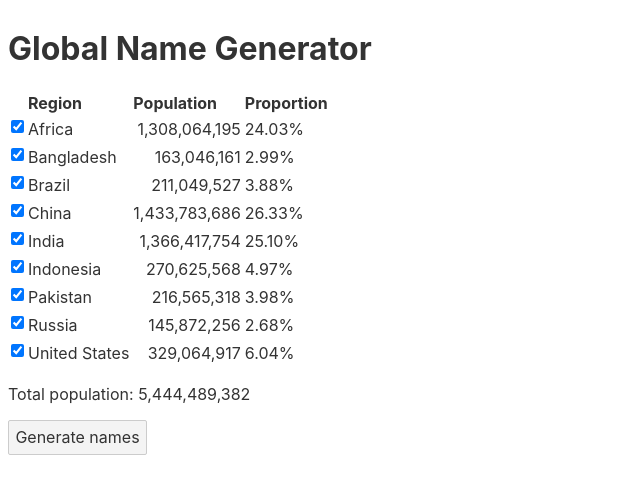
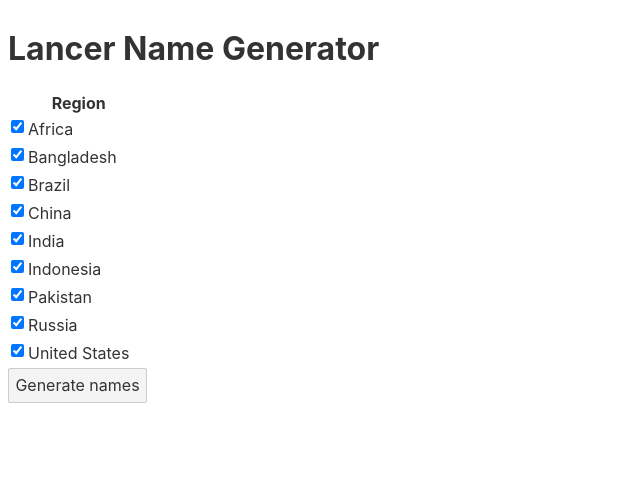
Before and after one commit to DawnPaladin/lancer-name-generator, a Svelte app: page / in a window 1280 px wide. Shown: the top 494 px of the page, without its empty margins (0-640 px from the left). Built offline with nearby package versions, Linux system fonts and the light colour scheme.

Commit message:
Remove population counting to increase name diversity

```diff
--- a/src/App.svelte
+++ b/src/App.svelte
@@ -1,5 +1,5 @@
 <script>
-	import PopulationRow from './components/PopulationRow.svelte';
+	import RegionRow from './components/RegionRow.svelte';
 	import NameRow from './components/NameRow.svelte';
 
 	import Africa from './regions/Africa.json';
@@ -17,30 +17,21 @@
 	regions.forEach(region => {
 		region.enabled = true;
 	});
-	var totalPopulation = 0;
-
-	function calcPopulation() {
-		totalPopulation = 0;
-		regions.forEach(region => {
-			if (region.enabled) totalPopulation += region.population;
-		});
-		regions = regions;
-	}
+	var multiplierTotal = 0;
 
 	function calcProportion() {
 		regions.forEach(region => {
-			region.proportion = region.enabled ? region.population / totalPopulation : 0;
+			region.proportion = region.enabled ? region.multiplier / multiplierTotal : 0;
 		});
 		regions = regions;
 	}
 
 	function update() {
-		calcPopulation();
 		calcProportion();
 	}
 	update();
 
-	var howManyNames = 100;
+	var howManyNames = 20;
 
 	function generateNames() {
 		names = [];
@@ -50,7 +41,7 @@
 		names = names;
 	}
 	function generateName() {
-		var region = selectRegion();
+		var region = draw(regions);
 		var gender = Math.random() > 0.5 ? "male" : "female";
 		var firstNames = gender == "male" ? region["male-first"] : region["female-first"];
 		var lastNames = region.last;
@@ -61,18 +52,6 @@
 			origin: region.adjective
 		}
 	}
-	function selectRegion() {
-		var selector = Math.random() * totalPopulation; // select number between 0 and totalPopulation
-		console.log("Initial selector", selector, regions);
-
-		// subtract population of each region until the number goes negative
-		for (let region of regions) {
-			console.log(region.name, region.enabled, selector)
-			if (region.enabled) selector -= region.population;
-			if (selector < 0) return region;
-		}
-		return regions[regions.length - 1];
-	}
 	function draw(array) { // randomly select from, as in drawing from a deck of cards
 		return array[Math.floor(Math.random() * array.length)];
 	}
@@ -80,32 +59,36 @@
 </script>
 <style>
 	th {
-		text-align: left;
+		/* text-align: left; */
+	}
+	.flex-row {
+		display: flex;
+		flex-direction: row;
 	}
 </style>
 
-<h1>Global Name Generator</h1>
+<h1>Lancer Name Generator</h1>
 
+<div class="flex-row">
+	<div>
 		<table>
 			<thead>
 				<tr>
 					<th></th>
 					<th>Region</th>
-			<th>Population</th>
-			<th>Proportion</th>
 				</tr>
 			</thead>
 			{#each regions as region (region.name)}
-		<PopulationRow region={region} on:regionUpdate={update} />
+				<RegionRow region={region} on:regionUpdate={update} />
 			{/each}
 		</table>
 
-<p>Total population: {totalPopulation.toLocaleString()}</p>
-
 		<button on:click={generateNames}>Generate names</button>
+	</div>
 
 	<div class="names">
 		{#each names as name}
 			<NameRow name={name}/>
 		{/each}
 	</div>
+</div>
--- a/src/components/PopulationRow.svelte
+++ b/src/components/RegionRow.svelte
@@ -15,11 +15,6 @@
 		});
 	}
 </script>
-<style>
-	.align-right {
-		text-align: right;
-	}
-</style>
 
 <tr>
 	<td>
@@ -28,10 +23,4 @@
 	<td>
 		{region.name}
 	</td>
-	<td class="align-right">
-		{region.population.toLocaleString()}
-	</td>
-	<td>
-		{region.proportion.toLocaleString(undefined,{style: 'percent', minimumFractionDigits:2})}
-	</td>
 </tr>
--- a/src/regions/Africa.json
+++ b/src/regions/Africa.json
@@ -1,7 +1,6 @@
 {
 	"name": "Africa",
 	"adjective": "African",
-	"population": 1308064195,
 	"male-first": [
 		"Afram",
 		"Arali",
--- a/src/regions/Bangladesh.json
+++ b/src/regions/Bangladesh.json
@@ -1,7 +1,6 @@
 {
 	"name": "Bangladesh",
 	"adjective": "Bangladeshi",
-	"population": 163046161,
 	"male-first": [
 		"Sumon",
 		"Ahnaf",
--- a/src/regions/China.json
+++ b/src/regions/China.json
@@ -1,7 +1,6 @@
 {
 	"name": "China",
 	"adjective": "Chinese",
-	"population": 1433783686,
 	"male-first": [
 		"Ai",
 		"Aiguo",
--- a/src/regions/India.json
+++ b/src/regions/India.json
@@ -1,7 +1,6 @@
 {
 	"name": "India",
 	"adjective": "Indian",
-	"population": 1366417754,
 	"male-first": [
 		"Abhay",
 		"Adesh",
--- a/src/regions/Indonesia.json
+++ b/src/regions/Indonesia.json
@@ -1,7 +1,6 @@
 {
 	"name": "Indonesia",
 	"adjective": "Indonesian",
-	"population": 270625568,
 	"male-first": [
 		"Acawarman",
 		"Agung",
--- a/src/regions/Pakistan.json
+++ b/src/regions/Pakistan.json
@@ -1,7 +1,6 @@
 {
 	"name": "Pakistan",
 	"adjective": "Pakistani",
-	"population": 216565318,
 	"male-first": [
 		"Àli",
 		"Muhammad",
--- a/src/regions/Russia.json
+++ b/src/regions/Russia.json
@@ -1,7 +1,6 @@
 {
 	"name": "Russia",
 	"adjective": "Russian",
-	"population": 145872256,
 	"male-first": [
 		"Adrian",
 		"Afanasi",
--- a/src/regions/USA.json
+++ b/src/regions/USA.json
@@ -1,7 +1,6 @@
 {
 	"name": "United States",
 	"adjective": "American",
-	"population": 329064917,
 	"male-first": [
 		"Noah",
 		"Liam",
```
Also changed, not shown: src/regions/Brazil.json. Lines whose indentation alone changed are shown as unchanged.
